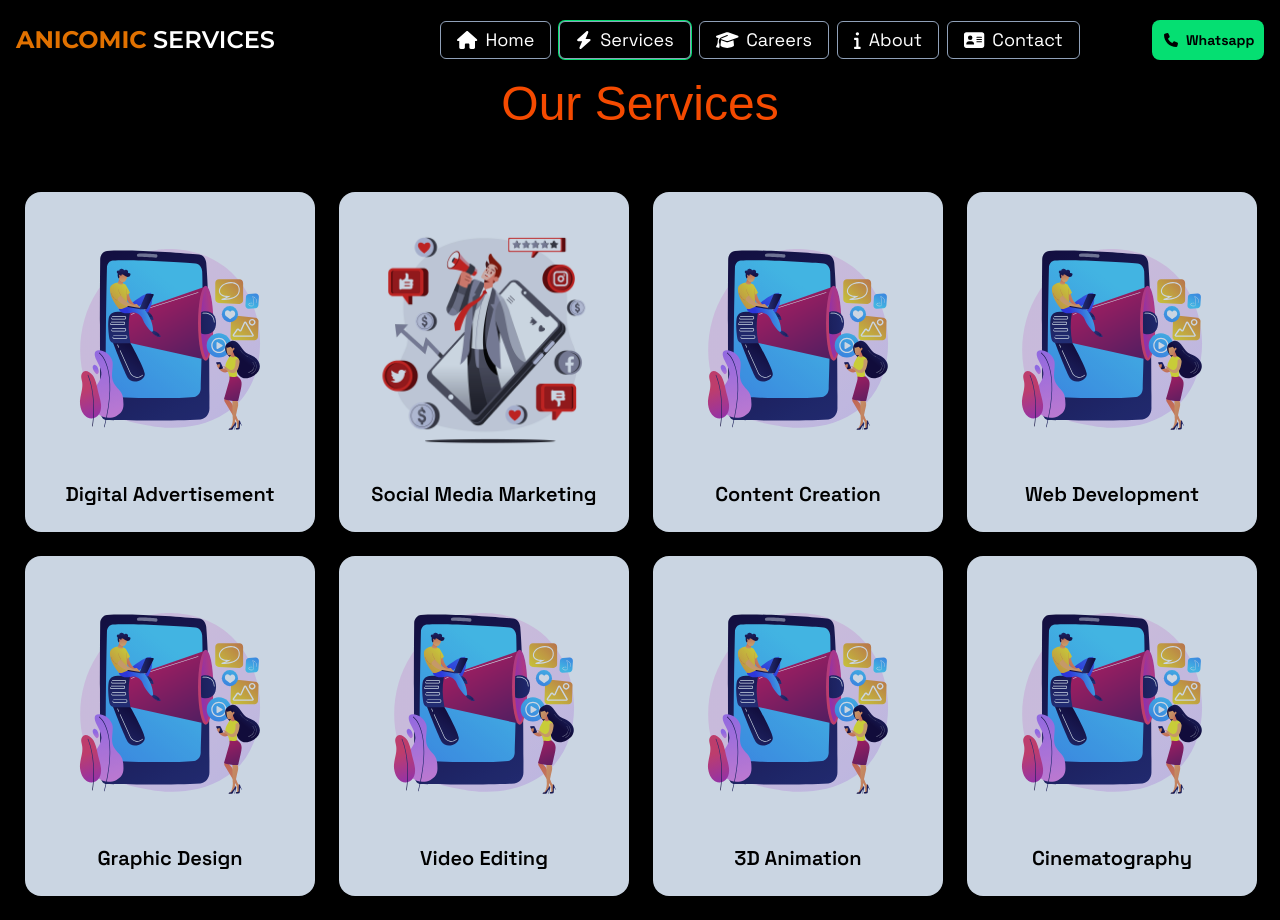
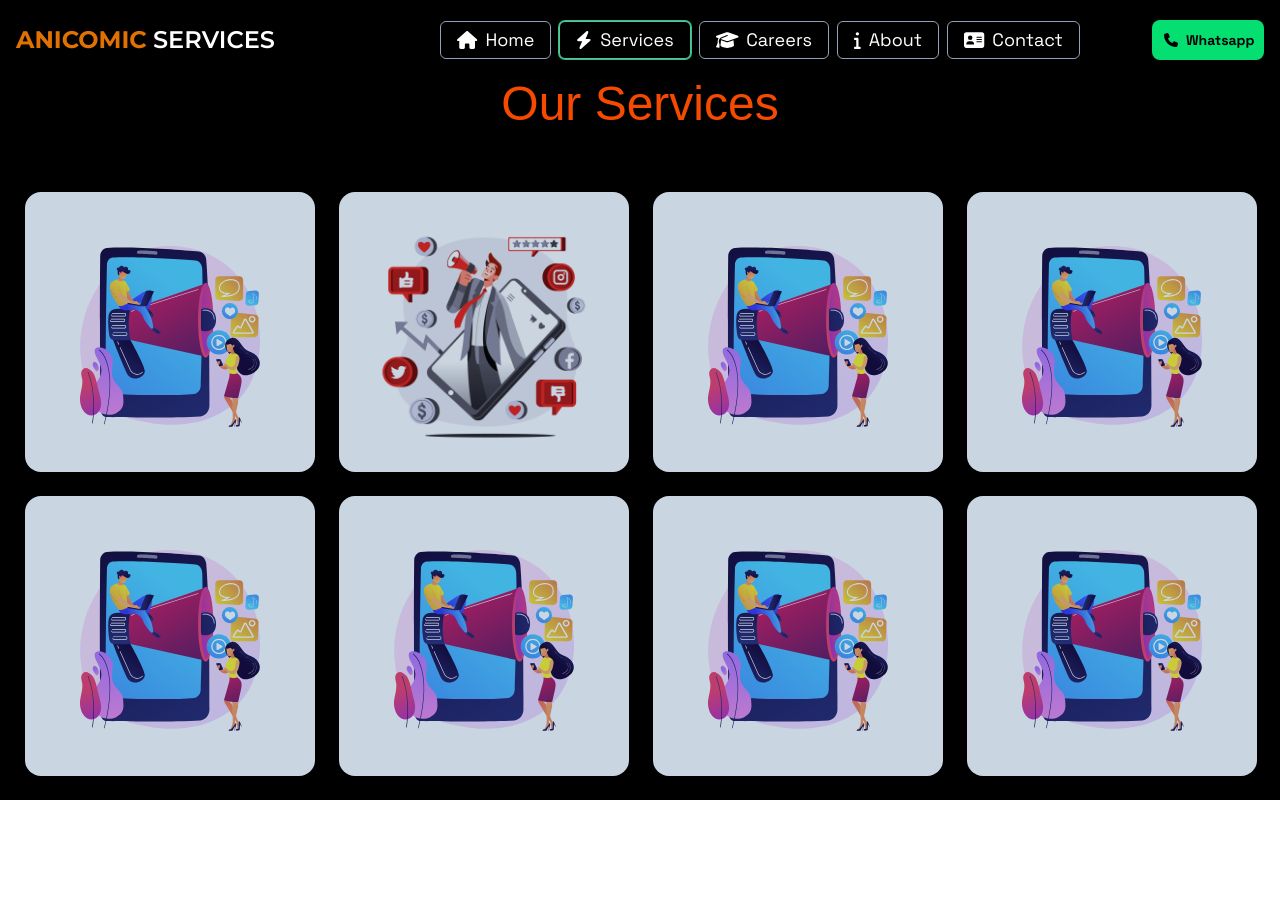
Before and after one commit to deveshwadibhasme/anicomic-india, a React (Vite) app: page /services in a window 1280 px wide. After the commit the page ends 800 px from the top, so only its background shows below. Built offline with nearby package versions, Linux system fonts and the light colour scheme; a web font is replaced by a local one.

Commit message:
service updated

```diff
--- a/src/pages/Services.jsx
+++ b/src/pages/Services.jsx
@@ -1,6 +1,6 @@
 import { motion } from "framer-motion";
 import { Link } from "react-router-dom";
-import { useState } from "react";
+import { useEffect } from "react";
 import { images } from "../components/SliderImages";
 
 const services = [
@@ -56,14 +56,19 @@ const services = [
 
 const Services = () => {
 
-  const w = window.innerWidth;
+  let w
+
+  useEffect(()=>{
+    w = window.innerWidth;
+  },[window.innerWidth])
 
   const handleHover = (e) => {
-    e.target.parentNode.childNodes[2].style.transform = `translateY(${w < 800 ? '-100%' : '-120%'})`;
+    e.target.parentNode.childNodes[2].style.transform = `translateY(${w < 300 ? '-100%' : '-150%'})`;
     setTimeout(() => {
       e.target.parentNode.childNodes[2].style.transform = "translateY(0)";
     },2000)
   };
+
 
   return (
     <>
@@ -79,7 +84,7 @@ const Services = () => {
             transition={{ duration: 0.5 }}
             id='div-to-hover'
             key={index}
-            className={`relative p-6 z-20 bg-slate-300 text-black rounded-2xl shadow-lg flex flex-col items-center text-center h-40 md:h-85 2xl:h-95 overflow-y-hidden cursor-pointer group overflow-x-hidden peer`}
+            className={`relative p-6 z-20 bg-slate-300 text-black rounded-2xl shadow-lg flex flex-col items-center text-center h-40 sm:h-80 md:h-70 2xl:h-95 overflow-y-hidden cursor-pointer group overflow-x-hidden peer`}
           >
             <img
               onClick={(e) => handleHover(e)}
@@ -91,9 +96,9 @@ const Services = () => {
             <div
               className={`bg-orange-400/80 flex flex-col items-center justify-center translate-y-20 group-hover:-translate-y-full group-focus-within:-translate-y-full  w-full h-full transition-transform duration-500 z-10 gap-8 absolute top-full peer-mobile`}
             >
-              <p className="text-slate-800 w-[80%] text-[10px] lg:text-xl 2xl:text-2xl">{service.description}</p>
+              <p className="text-slate-800 w-[80%] text-[10px] md:text-lg lg:text-xl 2xl:text-2xl">{service.description}</p>
               <Link
-                className="w-[60%] h-5 lg:h-10 2xl:h-15 text-[10px] md:text-lg 2xl:text-2xl bg-orange-600 flex items-center justify-center rounded-2xl 2xl:rounded-full hover:bg-orange-500 text-white"
+                className="w-[60%] h-5 md:h-10 2xl:h-15 text-[10px] md:text-sm 2xl:text-2xl bg-orange-600 flex items-center justify-center rounded-2xl 2xl:rounded-full hover:bg-orange-500 text-white"
                 to={"/contact"}
                 state={{service:service.title}}
               >
```
Also changed, not shown: 1 other file (tests, documents, lock files or other folders).
